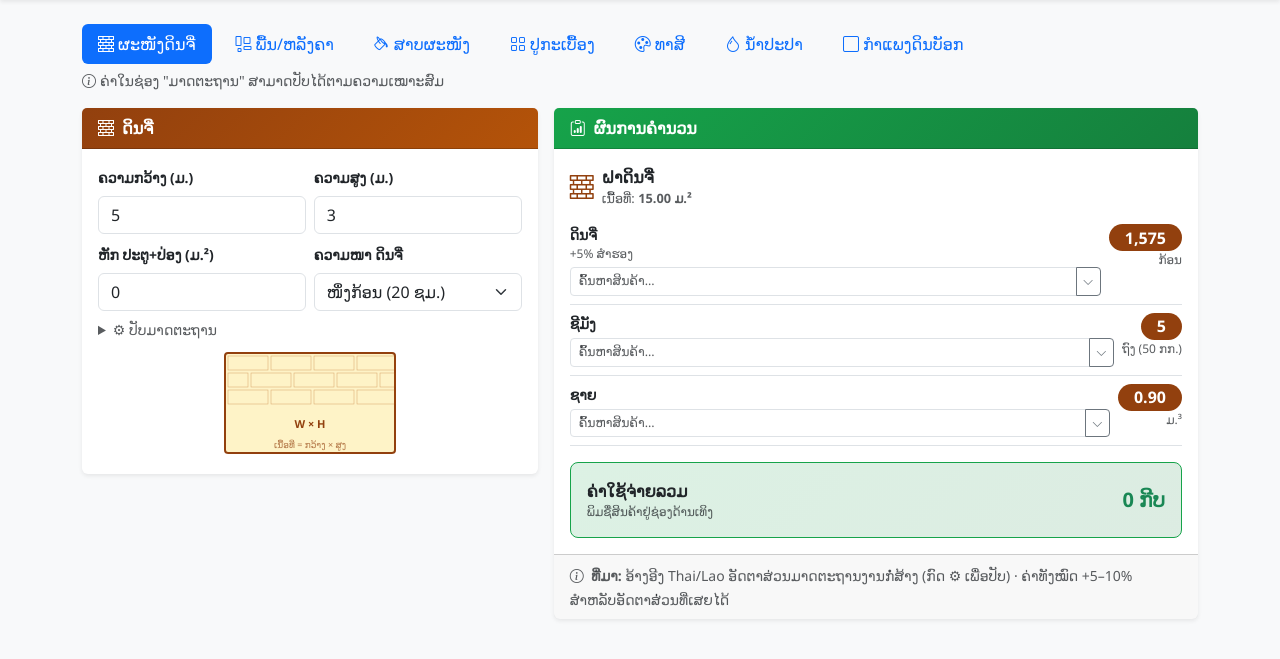
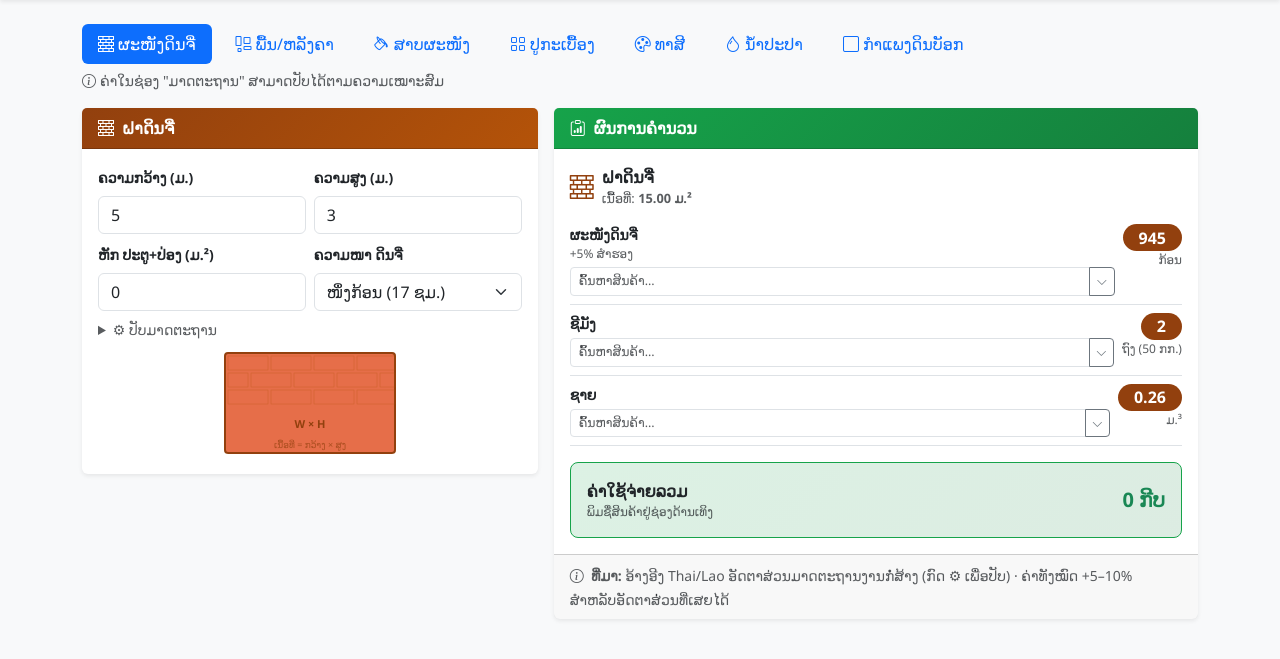
Before and after one commit to sno23x/testgit, a Flask app: template pos/templates/calculator/index.html in a window 1280 px wide. Shown: the part 56-715 px from the top of the page. Run offline with Flask 3, Linux system fonts and the light colour scheme; the template is opened without the code that fills it, so the values that code supplies are empty.

Commit message:
fix: Lao language

```diff
--- a/pos/templates/calculator/index.html
+++ b/pos/templates/calculator/index.html
@@ -24,7 +24,7 @@
     <div id="tab-wall" class="calc-tab">
       <div class="card border-0 shadow-sm">
         <div class="card-header fw-bold py-2" style="background:linear-gradient(135deg,#92400e,#b45309);color:#fff;">
-          <i class="bi bi-bricks me-2"></i>ດິນຈີ່
+          <i class="bi bi-bricks me-2"></i>ຝາດິນຈີ່
         </div>
         <div class="card-body">
           <div class="row g-2">
@@ -43,8 +43,8 @@
             <div class="col-6">
               <label class="form-label small fw-semibold">ຄວາມໜາ ດິນຈີ່</label>
               <select id="w-thick" class="form-select" onchange="calcWall()">
-                <option value="half">ເຄິ່ງກ້ອນ (10 ຊມ.)</option>
-                <option value="full" selected>ໜຶ່ງກ້ອນ (20 ຊມ.)</option>
+                <option value="half">ເຄິ່ງກ້ອນ (8 ຊມ.)</option>
+                <option value="full" selected>ໜຶ່ງກ້ອນ (17 ຊມ.)</option>
               </select>
             </div>
           </div>
@@ -54,22 +54,22 @@
             <div class="row g-2 mt-1 p-2 bg-body-secondary rounded small">
               <div class="col-6">
                 <label class="form-label mb-0">ດິນຈີ່/ມ.² (ໜຶ່ງກ້ອນ)</label>
-                <input type="number" id="w-bricks-full" class="form-control form-control-sm" value="100" oninput="calcWall()"/>
+                <input type="number" id="w-bricks-full" class="form-control form-control-sm" value="60" oninput="calcWall()"/>
                 <label class="form-label mb-0 mt-1">ດິນຈີ່/ມ.² (ເຄິ່ງກ້ອນ)</label>
-                <input type="number" id="w-bricks-half" class="form-control form-control-sm" value="50" oninput="calcWall()"/>
+                <input type="number" id="w-bricks-half" class="form-control form-control-sm" value="120" oninput="calcWall()"/>
               </div>
               <div class="col-6">
-                <label class="form-label mb-0">ຊີມັງ (ຖົງ/ມ.²) ໜຶ່ງກ້ອນ</label>
-                <input type="number" id="w-cem-full" class="form-control form-control-sm" value="0.30" step="0.01" oninput="calcWall()"/>
-                <label class="form-label mb-0 mt-1">ຊາຍ (ມ.³/ມ.²) ໜຶ່ງກ້ອນ</label>
-                <input type="number" id="w-sand-full" class="form-control form-control-sm" value="0.06" step="0.01" oninput="calcWall()"/>
+                <label class="form-label mb-0">ຊີມັງ (ຖົງ/ມ.²) 1 ຖົງ</label>
+                <input type="number" id="w-cem-full" class="form-control form-control-sm" value="0.12" step="0.01" oninput="calcWall()"/>
+                <label class="form-label mb-0 mt-1">ຊາຍ (ມ.³/ມ.²) 1 ມ.³</label>
+                <input type="number" id="w-sand-full" class="form-control form-control-sm" value="0.017" step="0.01" oninput="calcWall()"/>
               </div>
             </div>
           </details>
           <!-- Diagram -->
           <div class="text-center mt-2">
             <svg width="180" height="110" viewBox="0 0 180 110">
-              <rect x="5" y="5" width="170" height="100" fill="#fef3c7" stroke="#92400e" stroke-width="2" rx="3"/>
+              <rect x="5" y="5" width="170" height="100" fill="#e66e49" stroke="#92400e" stroke-width="2" rx="3"/>
               <g stroke="#b45309" stroke-width="0.5" fill="none" opacity="0.5">
                 <rect x="8" y="8" width="40" height="14"/><rect x="51" y="8" width="40" height="14"/><rect x="94" y="8" width="40" height="14"/><rect x="137" y="8" width="38" height="14"/>
                 <rect x="8" y="25" width="20" height="14"/><rect x="31" y="25" width="40" height="14"/><rect x="74" y="25" width="40" height="14"/><rect x="117" y="25" width="40" height="14"/><rect x="160" y="25" width="15" height="14"/>
@@ -277,7 +277,7 @@
     <div id="tab-block" class="calc-tab d-none">
       <div class="card border-0 shadow-sm">
         <div class="card-header fw-bold py-2" style="background:linear-gradient(135deg,#475569,#334155);color:#fff;">
-          <i class="bi bi-square me-2"></i>ກຳແພງ / ຜະໜັງດິນບັອກ
+          <i class="bi bi-square me-2"></i>ກຳແພງ / ຝາດິນບັອກ
         </div>
         <div class="card-body">
           <div class="row g-2">
@@ -594,7 +594,7 @@ function calcWall() {
   const cem = Math.ceil(area * cemRate * 1.1);
   const sandN = area * sandRate;
   renderResult('ຝາດິນຈີ່', area, 'bi bi-bricks', '#92400e', [
-    {label:'ດິນຈີ່', value:bricks.toLocaleString(), numValue:bricks, unit:'ກ້ອນ', note:'+5% ສຳຮອງ'},
+    {label:'ຜະໜັງດິນຈີ່', value:bricks.toLocaleString(), numValue:bricks, unit:'ກ້ອນ', note:'+5% ສຳຮອງ'},
     {label:'ຊີມັງ', value:cem.toLocaleString(), numValue:cem, unit:'ຖົງ (50 ກກ.)'},
     {label:'ຊາຍ', value:sandN.toFixed(2), numValue:sandN, unit:'ມ.³'},
   ]);
```
